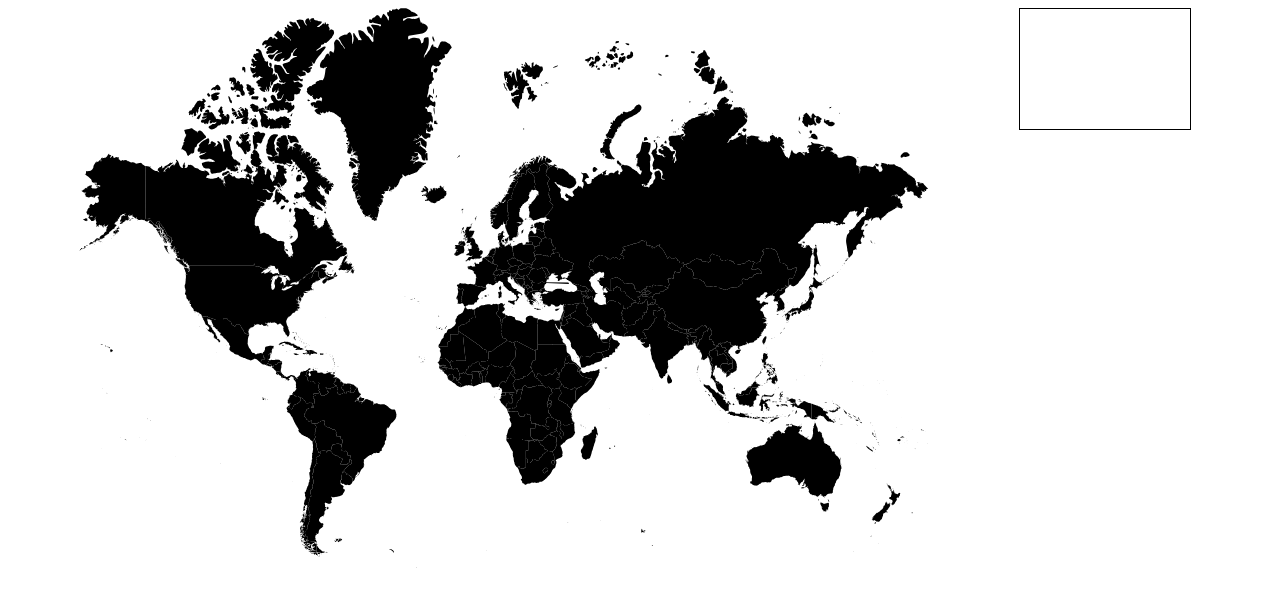
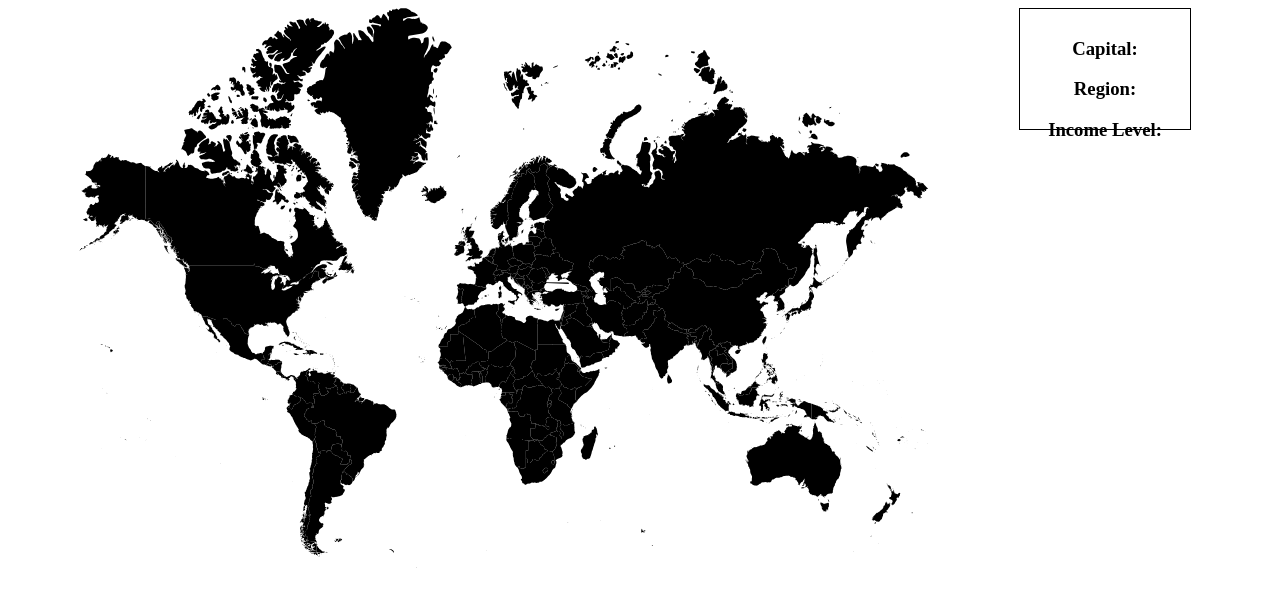
Before and after one commit to bluenote28/world-map-project, an Angular app: page /home in a window 1280 px wide. Shown: the top 596 px of the page. Built offline with nearby package versions, Linux system fonts and the light colour scheme; no server answers.

Commit message:
implements api call

```diff
--- a/src/app/api-call.service.ts
+++ b/src/app/api-call.service.ts
@@ -6,5 +6,14 @@ import { HttpClient } from '@angular/common/http';
 })
 export class ApiCallService {
 
-  constructor() { }
+  constructor(private http: HttpClient) { }
+
+  public getCountryData(){
+    return this.http.get("https://api.worldbank.org/V2/country", {
+      params: {
+        format: 'json',
+        per_page: 300
+      }
+    })
+  }
 }
--- a/src/app/app.config.ts
+++ b/src/app/app.config.ts
@@ -1,8 +1,10 @@
+
 import { ApplicationConfig } from '@angular/core';
 import { provideRouter } from '@angular/router';
 
 import { routes } from './app.routes';
+import { provideHttpClient } from '@angular/common/http';
 
 export const appConfig: ApplicationConfig = {
-  providers: [provideRouter(routes)]
+  providers: [provideRouter(routes),  provideHttpClient() ]
 };
--- a/src/app/factsbox/factsbox.component.html
+++ b/src/app/factsbox/factsbox.component.html
@@ -1,4 +1,7 @@
 <aside>
     <h3>{{countryName}}</h3>
+    <h3>Capital: {{countryCapital}}</h3>
+    <h3>Region: {{countryRegion}}</h3>
+    <h3>Income Level: {{incomeLevel}}</h3>
 
 </aside>
--- a/src/app/factsbox/factsbox.component.ts
+++ b/src/app/factsbox/factsbox.component.ts
@@ -10,6 +10,9 @@ import { Component, Input, OnChanges, SimpleChanges } from '@angular/core';
 export class FactsboxComponent{
 
   @Input() countryName = '';
+  @Input() countryRegion = '';
+  @Input() countryCapital = ''
+  @Input() incomeLevel = ''
 
   //ngOnChanges(changes: SimpleChanges) {
     //console.log(changes)
--- a/src/app/map/map.component.html
+++ b/src/app/map/map.component.html
@@ -262,7 +262,8 @@
     </div>
 
     <div class="factsflexbox">
-        <app-factsbox [countryName]="selectedCountry"></app-factsbox>
+        <app-factsbox [countryName]="selectedCountry" [countryRegion]="region" [countryCapital]="capital" [incomeLevel]="income">
+        </app-factsbox>
     </div>
 
 
--- a/src/app/map/map.component.ts
+++ b/src/app/map/map.component.ts
@@ -1,5 +1,6 @@
 import { Component } from '@angular/core';
 import { FactsboxComponent } from '../factsbox/factsbox.component';
+import { ApiCallService } from '../api-call.service';
 
 @Component({
   selector: 'app-map',
@@ -10,14 +11,43 @@ import { FactsboxComponent } from '../factsbox/factsbox.component';
 })
 export class MapComponent {
 
-  countries = document.getElementsByTagName('path')
+  countryData: any
   selectedCountry = ""
+  region = ""
+  income = ""
+  capital = ""
 
+
+  constructor(private apicall: ApiCallService) { }
 
   displayCountryData(country: string){
     this.selectedCountry = country
-    console.log(this.selectedCountry)
+
+    const data = this.countryData[1]
+    console.log(this.countryData)
+
+    for (let x in data){
+
+      if(data[x]['name'] == country){
+
+        this.capital = data[x]['capitalCity']
+        this.region = data[x]['region']['value']
+        this.income = data[x]['incomeLevel']['value']
+        break
+      }
+    }
   }
 
+  loadData(){
+
+    this.apicall.getCountryData().subscribe(country => {
+      this.countryData = country
+    })
+
+  }
+
+  ngOnInit() {
+    this.loadData();
+  }
 
 }
```
